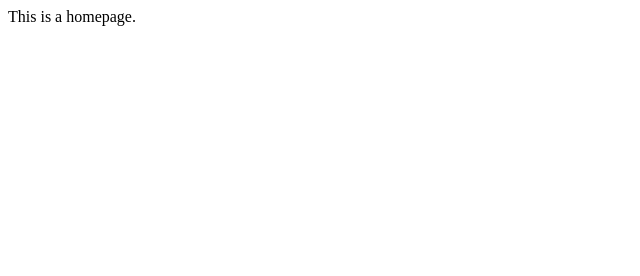
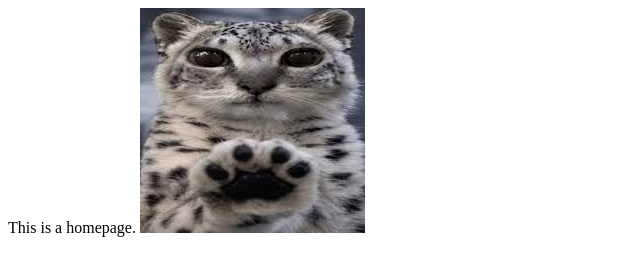
Before and after one commit to mosspaw/practice, a plain HTML site: page index.html in a window 1280 px wide. Shown: the whole page, without its empty margins (0-640 px from the left). Drawn offline with Linux system fonts and the light colour scheme.

Commit message:
fix quotation

```diff
--- a/index.html
+++ b/index.html
@@ -6,6 +6,6 @@
   </head>
   <body>
     This is a homepage.
-    <img src="https://mosspaw.github.io/practice/images/leopard.jpg>
+    <img src="https://mosspaw.github.io/practice/images/leopard.jpg">
   </body>
 </html>
```
